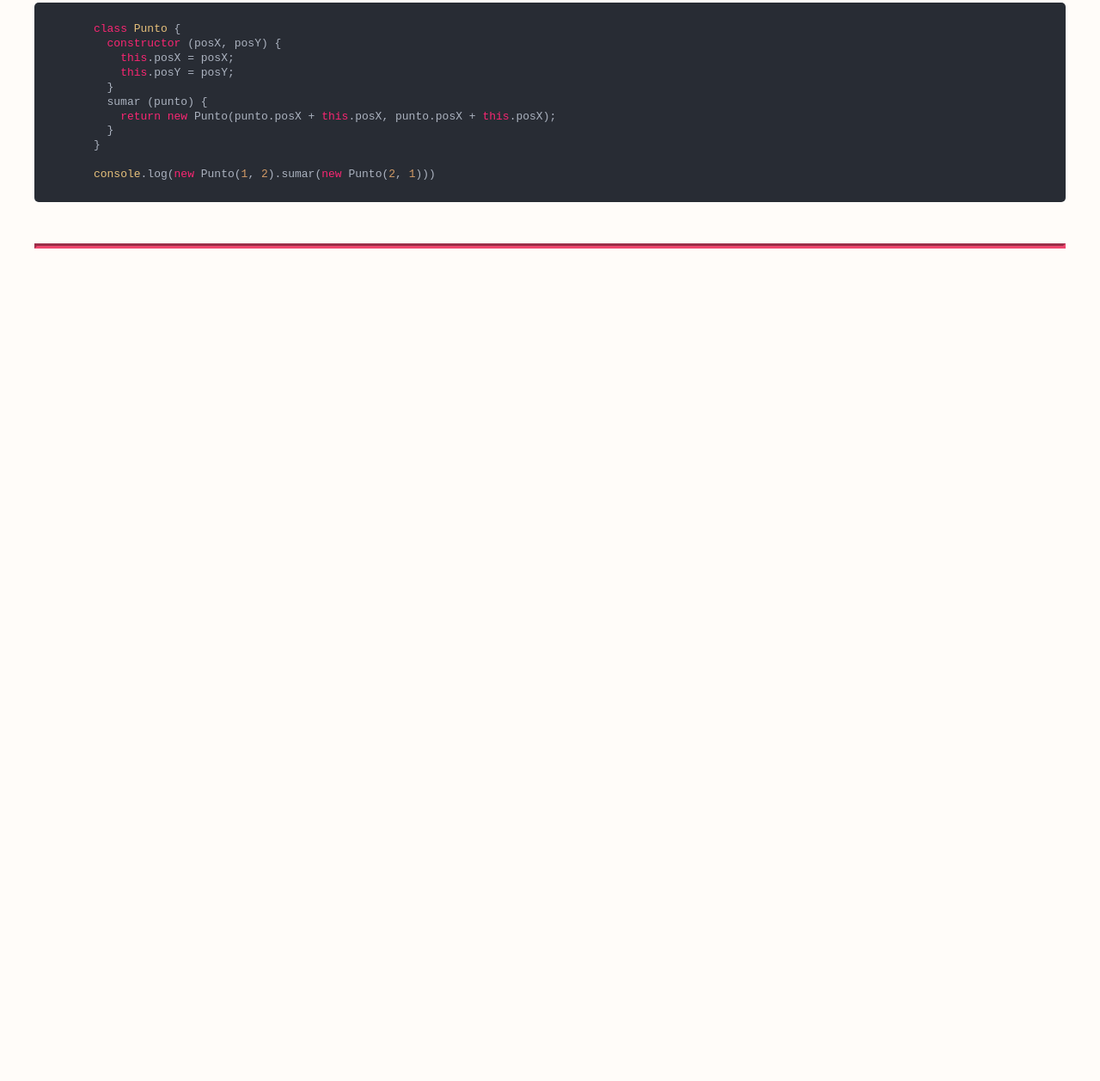
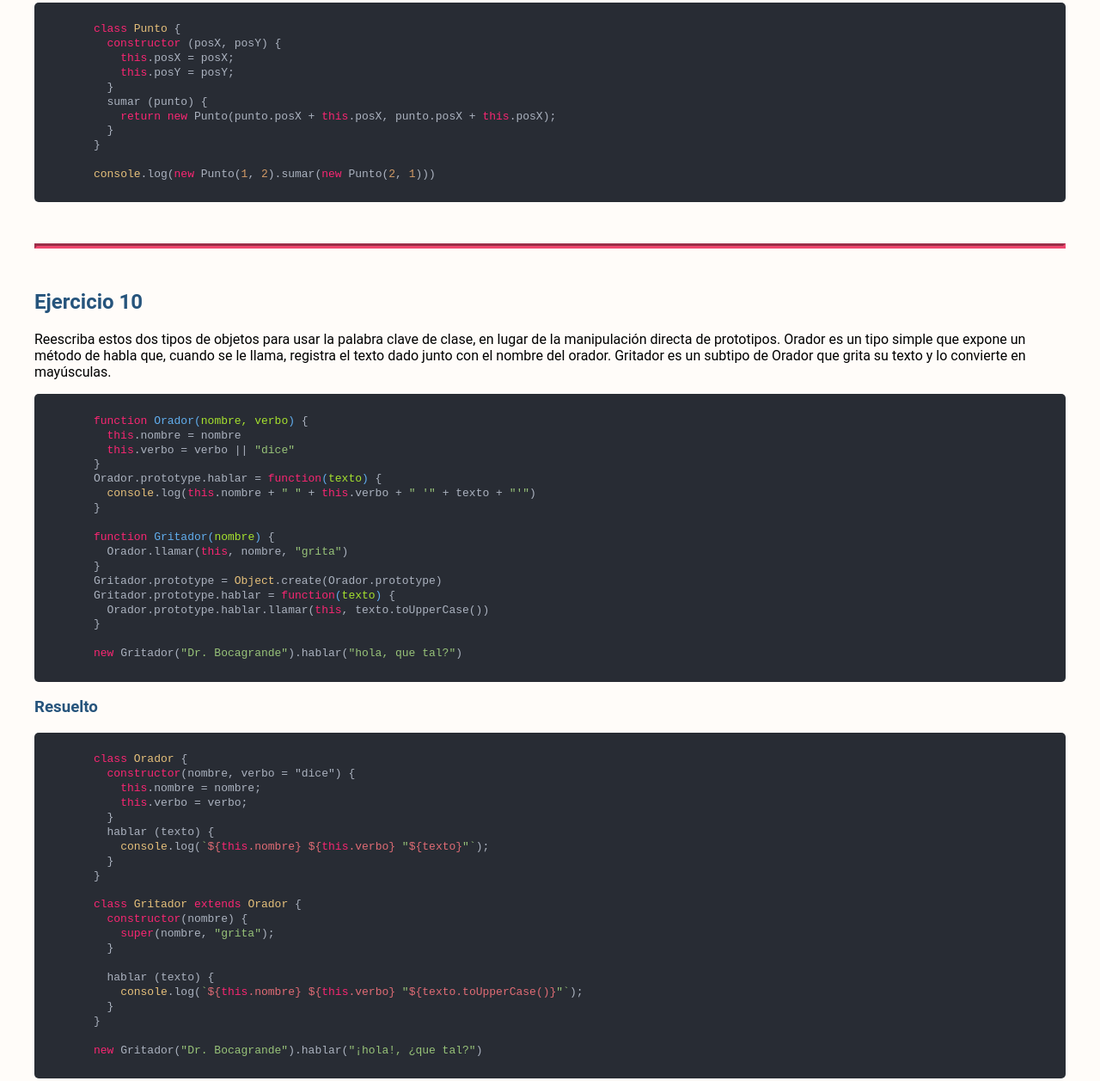
Before and after one commit to codelando/node-dh-course, a plain HTML site: page clase-1/ejercicios/index.html in a window 1280 px wide. Shown: the part 7938-9195 px from the top of the page at 86% size. Before the commit the page ends 8275 px from the top, so only its background shows below. Drawn offline with Linux system fonts and the light colour scheme; files whose address does not match are found by name.

Commit message:
Clase 1 - Ejercicio 10

```diff
--- a/clase-1/ejercicios/index.html
+++ b/clase-1/ejercicios/index.html
@@ -404,6 +404,54 @@
       </code></pre>
 
       <hr>
+
+      <h2>Ejercicio 10</h2>
+      <p>Reescriba estos dos tipos de objetos para usar la palabra clave de clase, en lugar de la manipulación directa de prototipos. Orador es un tipo simple que expone un método de habla que, cuando se le llama, registra el texto dado junto con el nombre del orador. Gritador es un subtipo de Orador que grita su texto y lo convierte en mayúsculas.</p>
+      <pre><code class="javascript">
+        function Orador(nombre, verbo) {
+          this.nombre = nombre
+          this.verbo = verbo || "dice"
+        }
+        Orador.prototype.hablar = function(texto) {
+          console.log(this.nombre + " " + this.verbo + " '" + texto + "'")
+        }
+
+        function Gritador(nombre) {
+          Orador.llamar(this, nombre, "grita")
+        }
+        Gritador.prototype = Object.create(Orador.prototype)
+        Gritador.prototype.hablar = function(texto) {
+          Orador.prototype.hablar.llamar(this, texto.toUpperCase())
+        }
+
+        new Gritador("Dr. Bocagrande").hablar("hola, que tal?")
+      </code></pre>
+
+      <h3>Resuelto</h3>
+      <pre><code class="javascript">
+        class Orador {
+          constructor(nombre, verbo = "dice") {
+            this.nombre = nombre;
+            this.verbo = verbo;
+          }
+          hablar (texto) {
+            console.log(`${this.nombre} ${this.verbo} "${texto}"`);
+          }
+        }
+
+        class Gritador extends Orador {
+          constructor(nombre) {
+            super(nombre, "grita");
+          }
+
+          hablar (texto) {
+            console.log(`${this.nombre} ${this.verbo} "${texto.toUpperCase()}"`);
+          }
+        }
+
+        new Gritador("Dr. Bocagrande").hablar("¡hola!, ¿que tal?")
+      </code></pre>
+
 </div>
 
 <link rel="stylesheet" href="css/atom-one-dark-reasonable.css">
--- a/clase-1/ejercicios/js/main.js
+++ b/clase-1/ejercicios/js/main.js
@@ -346,3 +346,35 @@ class Punto {
 }
 
 console.log(new Punto(1, 2).sumar(new Punto(2, 1)))
+
+
+// Ejercicio 10
+// ~~~~~~~~~~~~~~~~~~~~~~~~~~~~~~~~~~~~~~~~~~~~~~~~~~~~~~~~~~~~~~~~~~~~~~~~~~~~~
+
+consoleTitle('Ejercicio 10');
+
+// https://developer.mozilla.org/es/docs/Learn/JavaScript/Objects/Inheritance
+// https://javascript.info/class-inheritance
+
+class Orador {
+  constructor(nombre, verbo = "dice") {
+    this.nombre = nombre;
+    this.verbo = verbo;
+  }
+  hablar (texto) {
+    console.log(`${this.nombre} ${this.verbo} "${texto}"`);
+  }
+}
+
+
+class Gritador extends Orador {
+  constructor(nombre) {
+    super(nombre, "grita");
+  }
+
+  hablar (texto) {
+    console.log(`${this.nombre} ${this.verbo} "${texto.toUpperCase()}"`);
+  }
+}
+
+new Gritador("Dr. Bocagrande").hablar("¡hola!, ¿que tal?")
```
